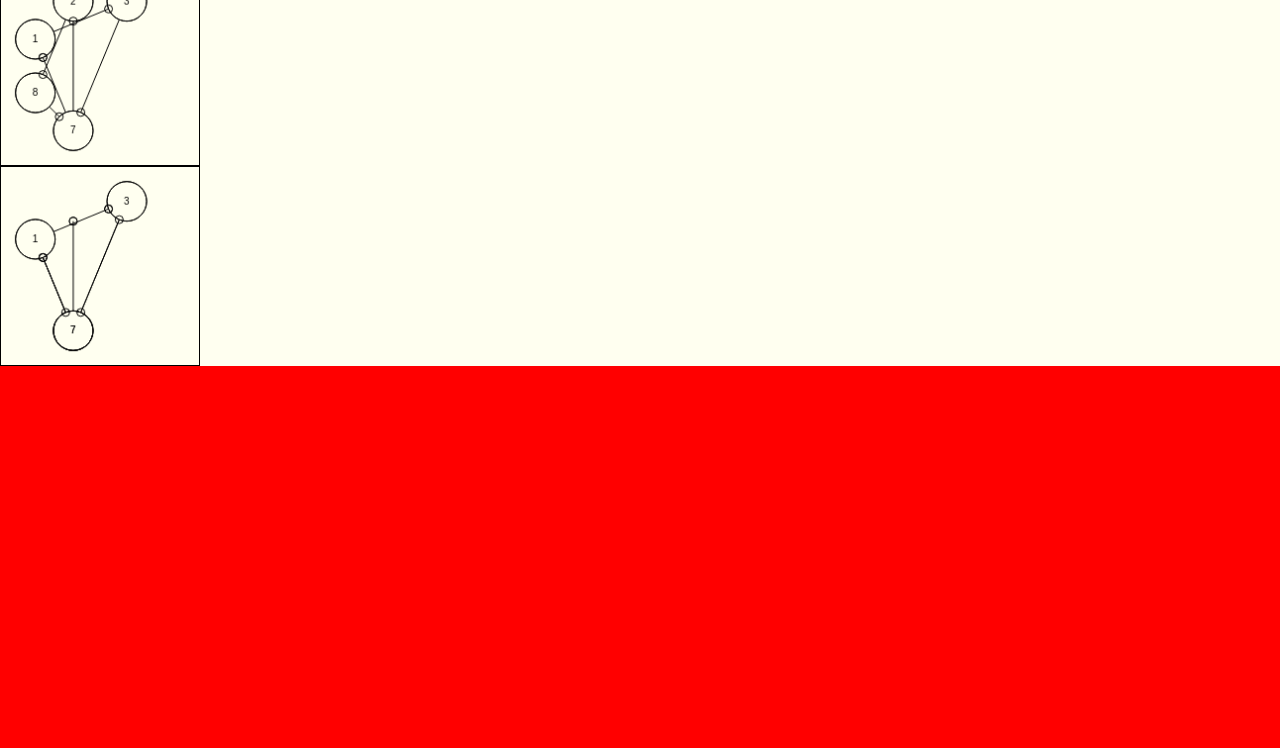
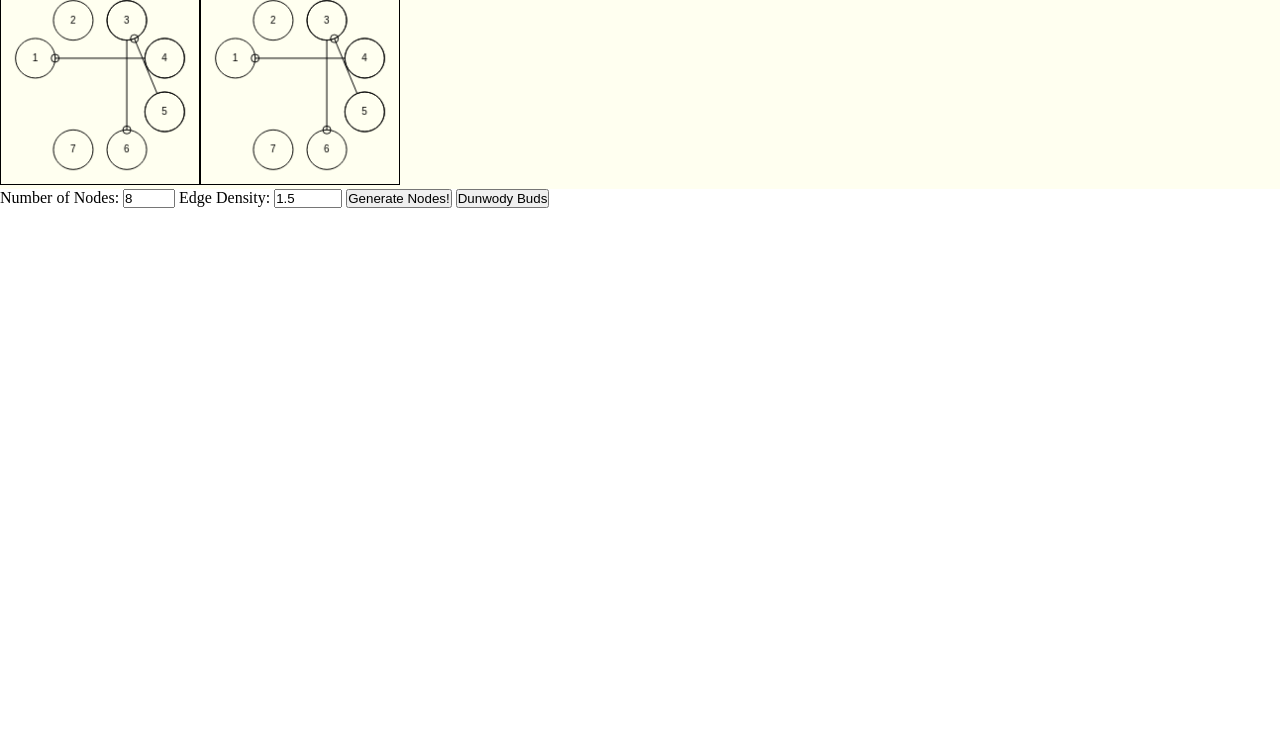
Before and after one commit to began91/graph, a plain HTML site: page index.html in a window 1280 px wide. Shown: the part 52-800 px from the top of the page. Drawn offline with Linux system fonts and the light colour scheme.

Commit message:
Add interactive buttons

```diff
--- a/adjacencyList.js
+++ b/adjacencyList.js
@@ -1,4 +1,7 @@
 const adjacencyList = new Map();
+
+let totalNodes = 8;
+let density = 1.5;//average number of connections each node should have
 
 adjacencyList.newEntry = function(name, neighbors) {
     this.set(name, {neighbors: new Set(neighbors)});
@@ -23,8 +26,8 @@ adjacencyList.assignLocations = function() {
     }
 }
 
-const totalNodes = 8;
-const density = 1.5;//average number of connections each node should have
+adjacencyList.newRandom = function() {
+    adjacencyList.clear();
     for(let i = 1; i <=totalNodes; i++ ) {
         let neighbors = [];
         for (let j = 1; j<=totalNodes; j++) {
@@ -32,21 +35,36 @@ for(let i = 1; i <=totalNodes; i++ ) {
                 neighbors.push(j);
             }
         }
-    adjacencyList.newEntry(i, neighbors);
+        this.newEntry(i, neighbors);
+    }
+    console.log(...adjacencyList);
+    console.log({totalNodes, density});
+    adjacencyList.assignLocations();
 }
 
-// adjacencyList.newEntry(1, [2, 3]);
-// adjacencyList.newEntry(2, [3, 4]);
-// adjacencyList.newEntry(3, [6]);
-// adjacencyList.newEntry(4, [3]);
-// adjacencyList.newEntry(5, [1,3,4]);
-// adjacencyList.newEntry(6, [5])
+adjacencyList.setParams = function(numNodes, nodeDensity) {
+    totalNodes = numNodes;
+    density = nodeDensity;
+    this.newRandom();
+}
 
-// adjacencyList.newEntry('Abby', ['Sara','Jude']);
-// adjacencyList.newEntry('Sara', ['Jude','Phil Ehr']);
-// adjacencyList.newEntry('Jude', []);
-// adjacencyList.newEntry('Phil Ehr', ['Jude']);
+// adjacencyList.newEntry(1, [2,6]);
+// adjacencyList.newEntry(2, [3]);
+// adjacencyList.newEntry(3, [1,6]);
+// adjacencyList.newEntry(4, [5]);
+// adjacencyList.newEntry(5, [6,3,4]);
+// adjacencyList.newEntry(6, [5]);
 
+adjacencyList.setDunwody = function() {
+    adjacencyList.clear();
+    adjacencyList.newEntry('Abby', ['Sara','Jude']);
+    adjacencyList.newEntry('Sara', ['Jude','Phil Ehr']);
+    adjacencyList.newEntry('Jude', ['B']);
+    adjacencyList.newEntry('Phil Ehr', ['Jude']);
+    adjacencyList.newEntry('B', ['Abby']);
     adjacencyList.assignLocations();
+}
+
+adjacencyList.newRandom();
 
 export default adjacencyList;
--- a/graph.js
+++ b/graph.js
@@ -59,7 +59,12 @@ const connectNodes = (start, end, adjacencyList, r, ctx) => () => {
     //y = y1 + r*sin(-)
 }
 
-export const bfsGraph = (adjacencyList, startNode = 1) => {
+
+export const bfsGraph = (adjacencyList, startNode) => {
+    if (!startNode) {
+        startNode = adjacencyList.keys().next().value;
+    }
+
     const canvas = createCanvas('bfs-canvas','graph',200,200);
 
     const ctx = canvas.getContext('2d');
@@ -75,52 +80,58 @@ export const bfsGraph = (adjacencyList, startNode = 1) => {
         startNode = node;
     }
 
-    //draw queue
-    let delay = 0;
-    const queue = fn => {
-        setTimeout(fn,delay);
-        delay += 500;
+    let queue = [];
+    let interval;
+    const animateBFS = () => {
+        interval = setInterval(()=> {
+            let fn = queue.shift();
+            fn();
+            if (queue.length === 0) {
+                clearInterval(interval);
+            }
+        },500);
     }
 
-    const animateBFS = () => {
+
+    const deleteGraph = () => {
+        clearInterval(interval);
+        canvas.remove();
+    }
+
     const visited = new Set();
-        const searchList = [];
-        searchList.push(startNode);
+    const searchList = new Set();
+    searchList.add(startNode);
 
-        while (searchList.length > 0) {
-            const currentNode = searchList.shift();
+    while (searchList.size > 0) {
+        // console.log(...searchList);
+        const currentNode = searchList.keys().next().value;
+        searchList.delete(currentNode);
         visited.add(currentNode);
-            queue(drawNode(currentNode, adjacencyList, r, ctx));
+        queue.push(drawNode(currentNode, adjacencyList, r, ctx));
         for (let neighbor of adjacencyList.get(currentNode).neighbors) {
-                queue(connectNodes(currentNode, neighbor, adjacencyList, r, ctx));
+            queue.push(connectNodes(currentNode, neighbor, adjacencyList, r, ctx));
             if (!visited.has(neighbor)) {
-                    searchList.push(neighbor);
+                searchList.add(neighbor);
                 // visited.add(neighbor);
             }
         }
-            if (searchList.length === 0) {
+        if (searchList.size === 0) {
             for (let nodeName of adjacencyList.keys()) {
                 if(!visited.has(nodeName)) {
-                        searchList.push(nodeName);
+                    searchList.add(nodeName);
                     // visited.add(nodeName);
                 }
             }
         }
-
-            //     for (let nodeName of adjacencyList.keys()) {
-            //         if (!visited.has(nodeName)) {
-            //             // searchList.push(nodeName);
-            //             console.log(`Node ${nodeName} is disconnected`);
-            //         }
-            //     }
-            // }
-        }
     }
 
-    return {appendToElement, setStartNode};
+    return {appendToElement, setStartNode, deleteGraph};
 }
 
-export const dfsGraph = (adjacencyList, startNode = 1) => {
+export const dfsGraph = (adjacencyList, startNode) => {
+    if (!startNode) {
+        startNode = adjacencyList.keys().next().value;
+    }
     const canvas = createCanvas('dfs-canvas','graph',200,200);
 
     const ctx = canvas.getContext('2d');
@@ -136,22 +147,32 @@ export const dfsGraph = (adjacencyList, startNode = 1) => {
         startNode = node;
     }
 
-    //draw queue
-    let delay = 0;
-    const queue = fn => {
-        setTimeout(fn,delay);
-        delay += 500;
+    let queue = [];
+    let interval;
+    const animateDFS = () => {
+        interval = setInterval(()=> {
+            let fn = queue.shift();
+            fn();
+            if (queue.length === 0) {
+                clearInterval(interval);
+            }
+        },500);
+
     }
 
-    const animateDFS = () => {
+    const deleteGraph = () => {
+        clearInterval(interval);
+        canvas.remove();
+    }
+
     const visited = new Set();
     const search = nodeName => {
         const node = adjacencyList.get(nodeName);
 
-            queue(drawNode(nodeName, adjacencyList, r, ctx));
+        queue.push(drawNode(nodeName, adjacencyList, r, ctx));
         visited.add(nodeName);
         for (let neighbor of node.neighbors) {
-                queue(connectNodes(nodeName, neighbor, adjacencyList, r, ctx));
+            queue.push(connectNodes(nodeName, neighbor, adjacencyList, r, ctx));
             if (!visited.has(neighbor)) {
                 search(neighbor);
             }
@@ -163,7 +184,6 @@ export const dfsGraph = (adjacencyList, startNode = 1) => {
             search(nodeName);
         }
     }
+
+    return {appendToElement, setStartNode, deleteGraph};
 }
-
-    return {appendToElement, setStartNode};
-}
--- a/index.html
+++ b/index.html
@@ -8,8 +8,14 @@
 
 </head>
 <body>
-    Hello, graphs!
+    <h1>Hello, graphs!</h1>
     <div id="grapharea"></div>
+    <label for="nodes">Number of Nodes:</label>
+    <input type="number" name="nodes" id="number-nodes" value="8" max="10" min="1">
+    <label for="density">Edge Density:</label>
+    <input type="number" name="density" id="node-density" value="1.5" step="0.1" min="0" max="10">
+    <button id="generate-nodes">Generate Nodes!</button>
+    <button id="dunwody">Dunwody Buds</button>
     <script src="index.js" type="module"></script>
 </body>
 </html>
--- a/index.js
+++ b/index.js
@@ -3,9 +3,37 @@ import {bfsGraph, dfsGraph} from './graph.js';
 
 let grapharea = document.getElementById('grapharea');
 // grapharea.innerHTML = 'This is the graph';
+let dfs, bfs;
 
-const dfs = dfsGraph(adjacencyList);
-dfs.appendToElement(grapharea);
+const generateGraphs = () => {
+    dfs = dfsGraph(adjacencyList);
+    dfs.appendToElement(grapharea);
 
-const bfs = bfsGraph(adjacencyList);
-bfs.appendToElement(grapharea);
+    bfs = bfsGraph(adjacencyList);
+    bfs.appendToElement(grapharea);
+}
+
+const deleteGraphs = () => {
+    dfs.deleteGraph();
+    bfs.deleteGraph();
+}
+
+generateGraphs()
+
+const dunButt = document.getElementById('dunwody');
+const genButt = document.getElementById('generate-nodes');
+
+dunButt.addEventListener('click',()=>{
+    deleteGraphs()
+    adjacencyList.setDunwody();
+    generateGraphs();
+})
+
+genButt.addEventListener('click',()=>{
+    const numNodes = document.getElementById('number-nodes').value;
+    const nodeDensity = document.getElementById('node-density').value;
+    deleteGraphs();
+    adjacencyList.setParams(Math.floor(numNodes), nodeDensity);
+    // console.log(...adjacencyList);
+    generateGraphs();
+})
--- a/styles.css
+++ b/styles.css
@@ -2,10 +2,6 @@
     margin: 0;
     padding: 0;
     box-sizing: border-box;
-}
-
-body {
-    background-color: red;
 }
 
 #grapharea {
@@ -16,5 +12,5 @@ canvas.graph {
     height: 200px;
     width: 200px;
     border: 1px solid black;
-    display: block;
+    display: inline-block;
 }
```
Lines whose indentation alone changed are shown as unchanged.
